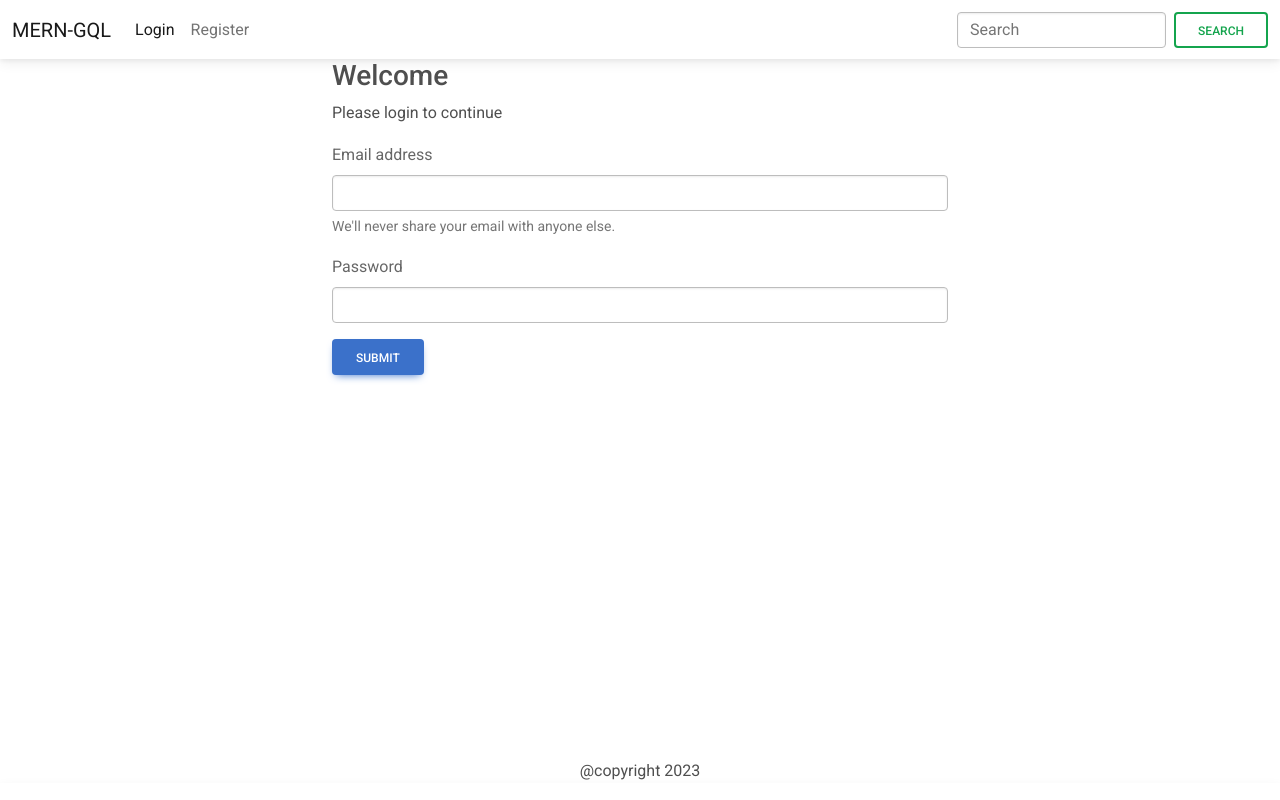
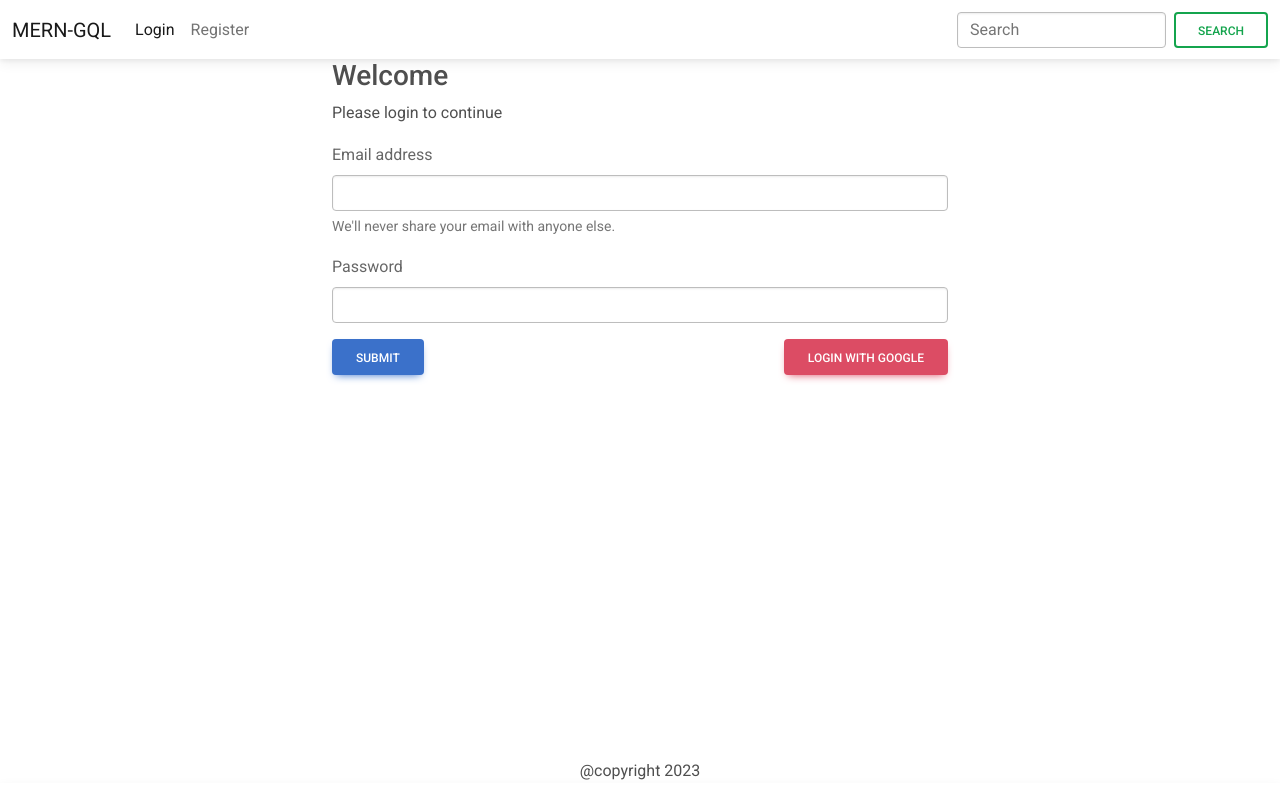
Before and after one commit to raj-wankhade/mern-gql, a React (Create React App) app in the folder client/: page /login in a window 1280 px wide. Built offline with nearby package versions, Linux system fonts and the light colour scheme; no server answers.

Commit message:
bug fix for google login button to show

```diff
--- a/client/src/pages/auth/Login.js
+++ b/client/src/pages/auth/Login.js
@@ -18,6 +18,8 @@ export default function Login() {
   const [showAlert, setShowAlert] = useState(false);
 
   const { state, dispatch } = useContext(AuthContext);
+
+  console.log("inside login", state.user);
 
   const handleSubmit = (e) => {
     e.preventDefault();
@@ -120,7 +122,7 @@ export default function Login() {
           >
             Submit
           </button>
-          {state.user && !state.user.providerId === "google.com" && (
+          {!state.user && (
             <button
               className="btn btn-danger"
               type="button"
```
